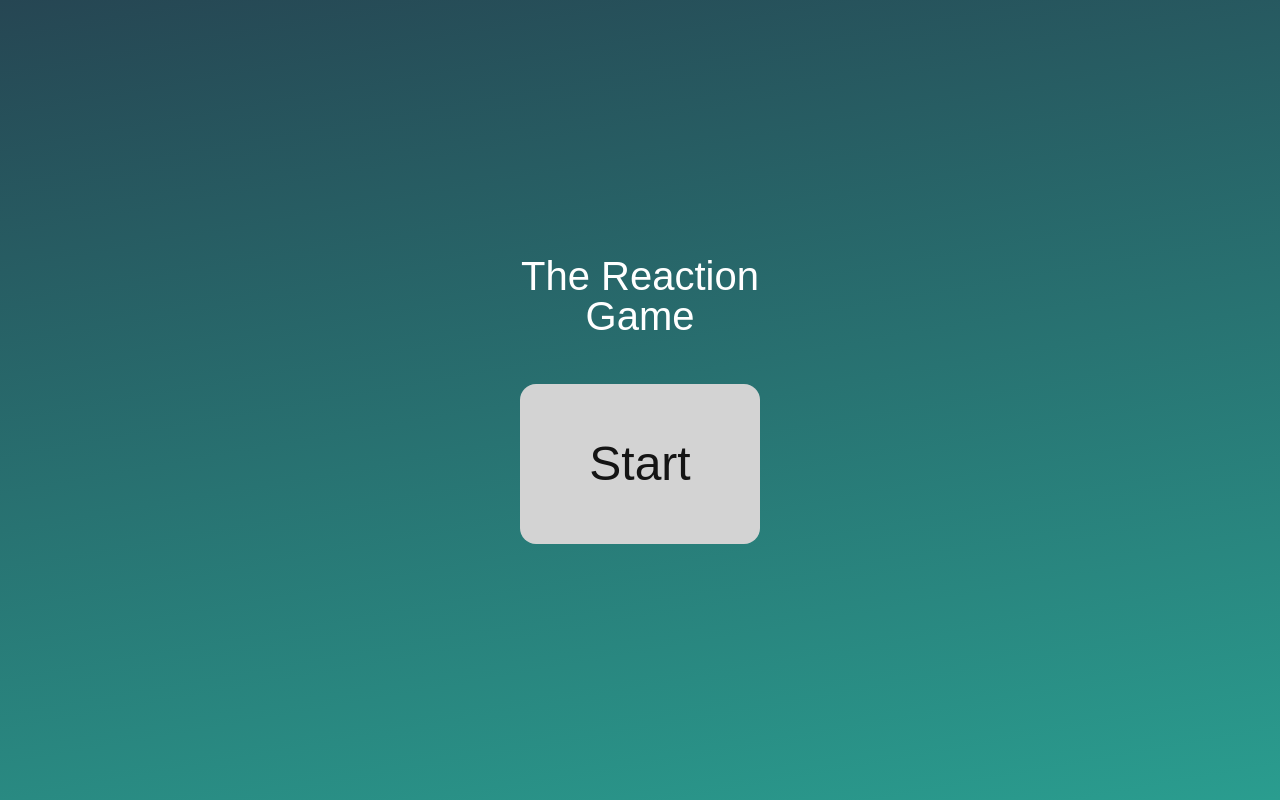
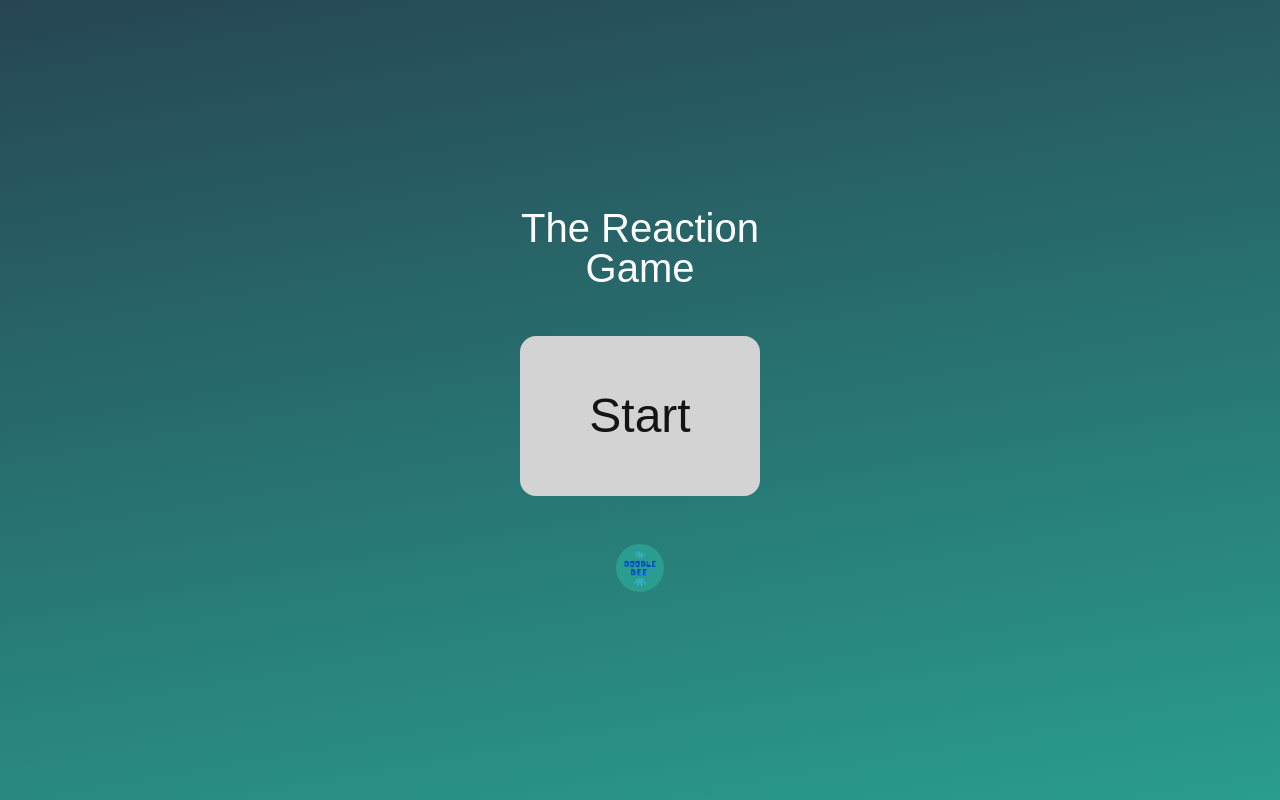
Before and after one commit to raulvillajr95/the-reaction-game, a plain HTML site: page index.html in a window 1280 px wide. Drawn offline with Linux system fonts and the light colour scheme.

Commit message:
Add doodledee logo

```diff
--- a/index.html
+++ b/index.html
@@ -13,5 +13,6 @@
   <div class="main-button">
     <h1></h1>
   </div>
+  <img src="images/doodledee-logo.png" alt="" class="doodledee-img">
 </body>
 </html>
--- a/styles.css
+++ b/styles.css
@@ -75,3 +75,8 @@ div.main-button h1 {
   text-align: center;
   margin-bottom: 3rem;
 }
+.doodledee-img {
+  width: 3rem;
+  border-radius: 50%;
+  margin-top: 3rem;
+}
```
Also changed, not shown: images/doodledee-logo.png (added).
